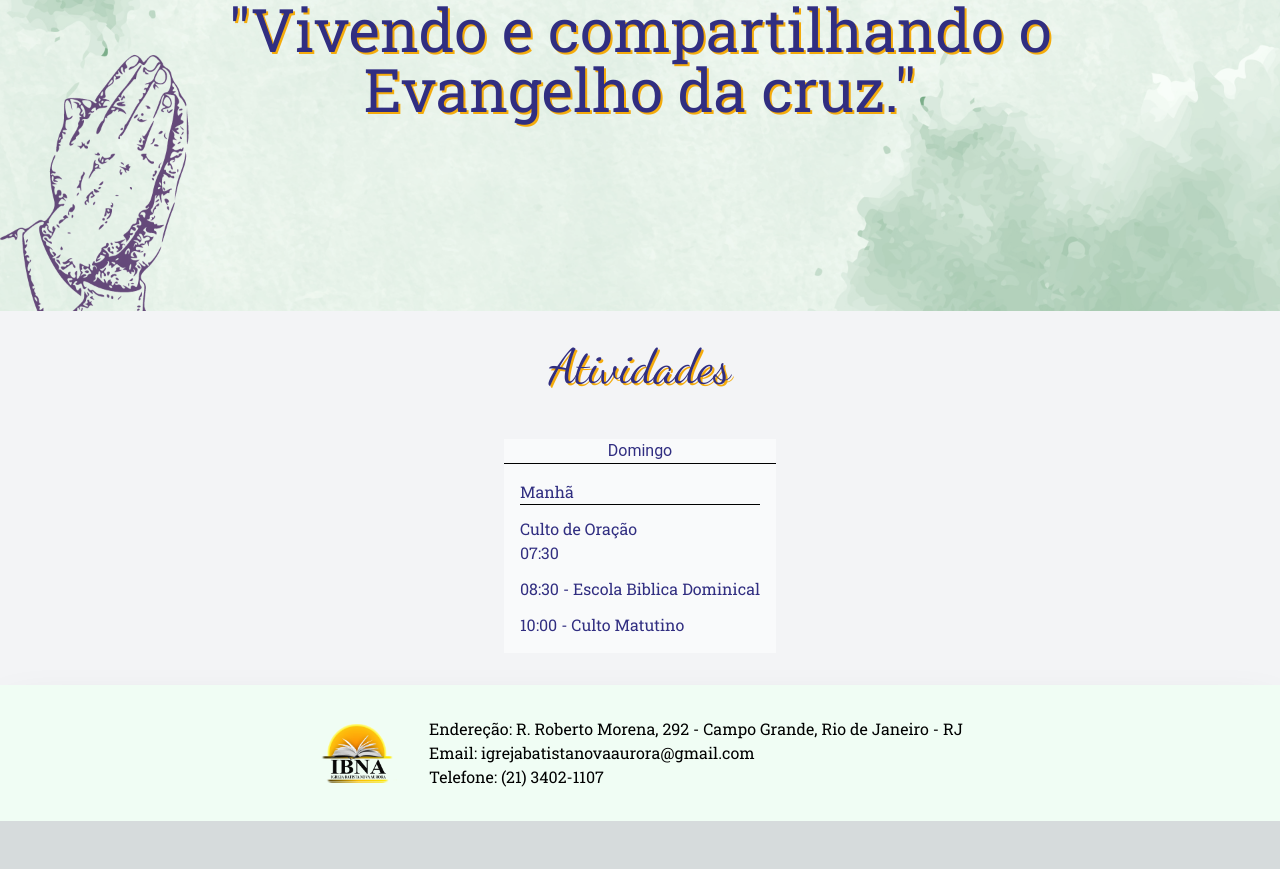
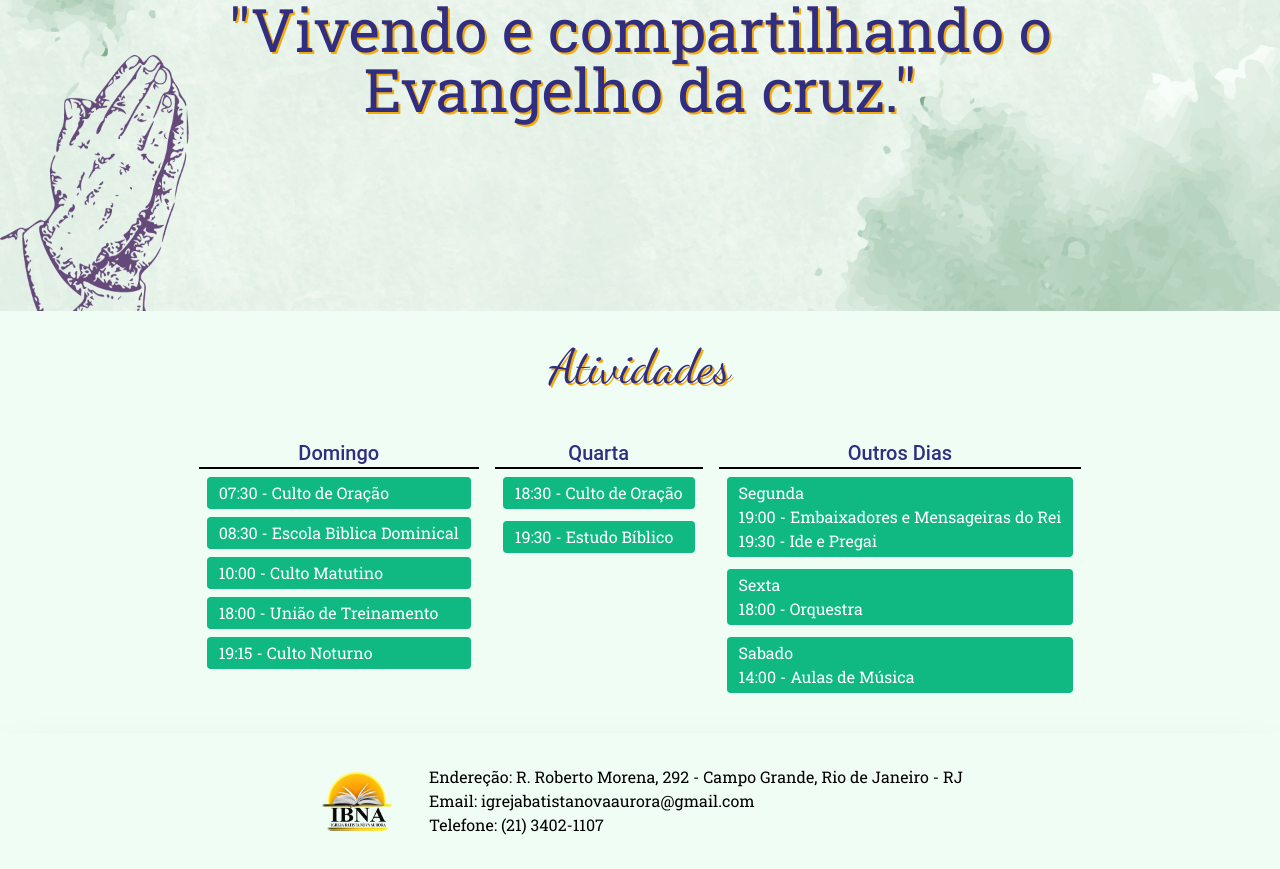
Before and after one commit to Silvio-SC/Igreja-Batista-Nova-Aurora, a Next.js app: page / in a window 1280 px wide. Shown: the part 379-1248 px from the top of the page. Before the commit the page ends 1200 px from the top, so only its background shows below. Built offline with nearby package versions, Linux system fonts and the light colour scheme.

Commit message:
feat: Finalizando a parte de atividades

```diff
--- /dev/null
+++ b/src/app/recursos/page.tsx
@@ -0,0 +1,23 @@
+export default function recursos() {
+    return (
+      <main>
+        <section className="
+          flex min-h-full flex-col items-center justify-center px-24 py-48 font-roboto
+          bg-[url('../assets/Background.png')] bg-no-repeat bg-cover bg-center
+          ">
+          <div className="flex flex-col z-10 max-w-5xl w-full gap-12">
+              <h1 className="
+                animate-aparecer text-5xl font-normal text-center drop-shadow-yellow font-['Dancing_Script']
+                ">
+                Igreja Batista Nova Aurora
+              </h1>
+              <h2 className='
+                animate-aparecer text-6xl font-normal text-center drop-shadow-yellow
+              '>
+                "Vivendo e compartilhando o Evangelho da cruz."
+              </h2>
+          </div>
+        </section>
+      </main>
+    )
+  }
--- /dev/null
+++ b/src/app/sobre-nos/page.tsx
@@ -0,0 +1,23 @@
+export default function recursos() {
+    return (
+      <main>
+        <section className="
+          flex min-h-full flex-col items-center justify-center px-24 py-48 font-roboto
+          bg-[url('../assets/Background.png')] bg-no-repeat bg-cover bg-center
+          ">
+          <div className="flex flex-col z-10 max-w-5xl w-full gap-12">
+              <h1 className="
+                animate-aparecer text-5xl font-normal text-center drop-shadow-yellow font-['Dancing_Script']
+                ">
+                Igreja Batista Nova Aurora
+              </h1>
+              <h2 className='
+                animate-aparecer text-6xl font-normal text-center drop-shadow-yellow
+              '>
+                "Vivendo e compartilhando o Evangelho da cruz."
+              </h2>
+          </div>
+        </section>
+      </main>
+    )
+  }
--- a/src/components/activities/index.tsx
+++ b/src/components/activities/index.tsx
@@ -3,25 +3,47 @@ import logo from "../../assets/logo/logo.png"
 
 export const Activities = () => {
     return(
-        <section className="p-8 bg-gray-100 flex flex-col items-center gap-12">
+        <section className="p-8 bg-green-50 flex flex-col items-center gap-12">
             <h2 className="font-['Dancing_Script'] text-5xl font-normal drop-shadow-yellow">
                 Atividades
             </h2>
-            <div className="w-auto">
-                <div className="bg-gray-50 border-black">
-                    <h3 className="text-center font-['Roboto'] p- pb-0 border-b border-black">Domingo</h3>
-                    <ul className="flex flex-col gap-3 p-4">
-                        <li className="border-b border-black">Manhã</li>
-                        <li>
-                            <p>Culto de Oração</p>
-                            <p>07:30</p>
+            <div className="w-auto flex gap-4">
+                <div className="bg-transparent">
+                    <h3 className="text-center font-['Roboto'] pb-0 border-b-2 border-black text-xl font-medium text-xl font-medium">Domingo</h3>
+                    <ul className="flex flex-col gap-2 p-2 text-white">
+                        <li className="bg-emerald-500 rounded py-1 px-3 hover:text-gray-100 hover:bg-emerald-600 duration-300">07:30 - Culto de Oração</li>
+                        <li className="bg-emerald-500 rounded py-1 px-3 hover:text-gray-100 hover:bg-emerald-600 duration-300">08:30 - Escola Biblica Dominical</li>
+                        <li className="bg-emerald-500 rounded py-1 px-3 hover:text-gray-100 hover:bg-emerald-600 duration-300">10:00 - Culto Matutino</li>
+                        <li className="bg-emerald-500 rounded py-1 px-3 hover:text-gray-100 hover:bg-emerald-600 duration-300">18:00 - União de Treinamento</li>
+                        <li className="bg-emerald-500 rounded py-1 px-3 hover:text-gray-100 hover:bg-emerald-600 duration-300">19:15 - Culto Noturno</li>
+                    </ul>
+                </div>
+                <div className="bg-transparent">
+                    <h3 className="text-center font-['Roboto'] pb-0 border-b-2 border-black text-xl font-medium">Quarta</h3>
+                    <ul className="flex flex-col gap-3 p-2 text-white">
+                        <li className="bg-emerald-500 rounded py-1 px-3 hover:text-gray-100 hover:bg-emerald-600 duration-300">18:30 - Culto de Oração</li>
+                        <li className="bg-emerald-500 rounded py-1 px-3 hover:text-gray-100 hover:bg-emerald-600 duration-300">19:30 - Estudo Bíblico</li>
+                    </ul>
+                </div>
+                <div className="bg-transparent">
+                    <h3 className="text-center font-['Roboto'] pb-0 border-b-2 border-black text-xl font-medium">Outros Dias</h3>
+                    <ul className="flex flex-col gap-3 p-2 text-white">
+                        <li className="bg-emerald-500 rounded py-1 px-3 hover:text-gray-100 hover:bg-emerald-600 duration-300">
+                            <p>Segunda</p>
+                            <p>19:00 - Embaixadores e Mensageiras do Rei</p>
+                            <p>19:30 - Ide e Pregai</p>
                         </li>
-                        <li>08:30 - Escola Biblica Dominical</li>
-                        <li>10:00 - Culto Matutino</li>
+                        <li className="bg-emerald-500 rounded py-1 px-3 hover:text-gray-100 hover:bg-emerald-600 duration-300">
+                            <p>Sexta</p>
+                            <p>18:00 - Orquestra</p>
+                        </li>
+                        <li className="bg-emerald-500 rounded py-1 px-3 hover:text-gray-100 hover:bg-emerald-600 duration-300">
+                            <p>Sabado</p>
+                            <p>14:00 - Aulas de Música</p>
+                        </li>
                     </ul>
                 </div>
             </div>
-
         </section>
     )
 }
--- a/tsconfig.json
+++ b/tsconfig.json
@@ -22,6 +22,6 @@
       "@/*": ["./src/*"]
     }
   },
-  "include": ["next-env.d.ts", "**/*.ts", "**/*.tsx", ".next/types/**/*.ts"],
+  "include": ["next-env.d.ts", "**/*.ts", "**/*.tsx", ".next/types/**/*.ts", "src/app/page.tsx"],
   "exclude": ["node_modules"]
 }
```
Also changed, not shown: src/app/recursos/index.tsx (deleted).
